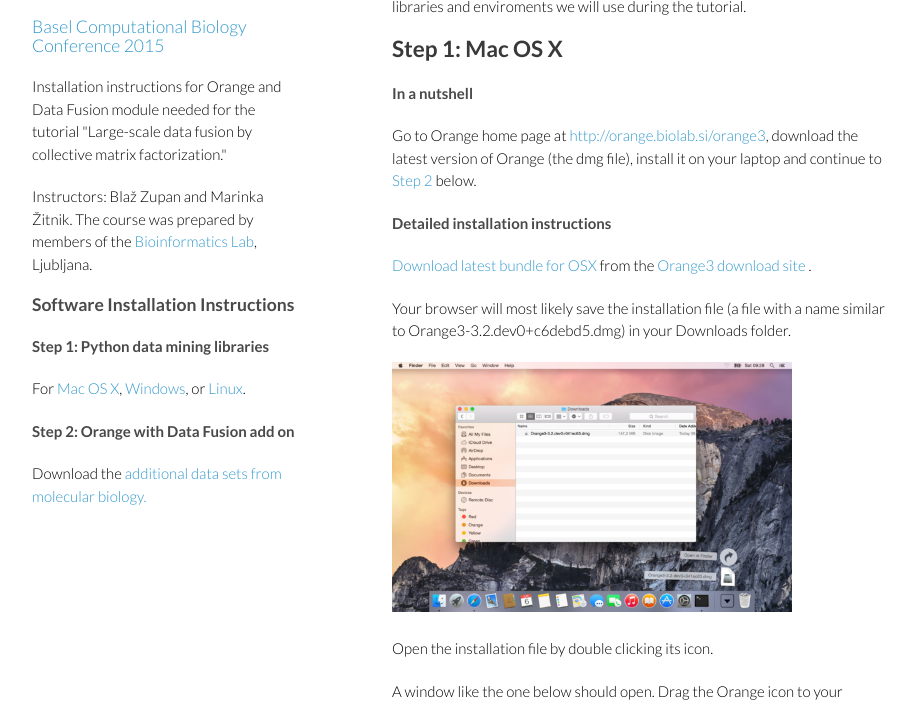
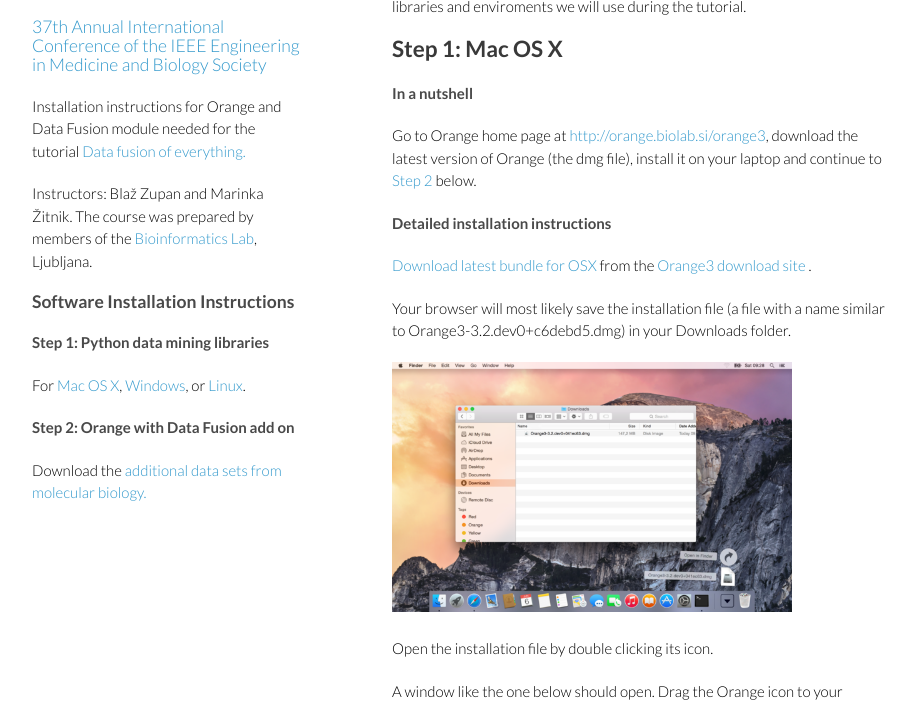
Before and after one commit to biolab/datafusion-installation-guide, a plain HTML site: page index.html in a window 1280 px wide. Shown: the part 86-792 px from the top of the page, without its empty margins (178-1094 px from the left). Drawn offline with Linux system fonts and the light colour scheme.

Commit message:
Replace BC^2 info with the EMBC

```diff
--- a/index.html
+++ b/index.html
@@ -18,9 +18,10 @@
       <header>
 
         <h2>Data Fusion in Orange</h2>
-        <h3><a href="http://www.bc2.ch/2015/">Basel Computational Biology Conference 2015</a></h3>
+        <h3><a href="http://embc.embs.org/2015/">37th Annual International Conference of the
+IEEE Engineering in Medicine and Biology Society</a></h3>
 
-        <p></p>Installation instructions for Orange and Data Fusion module needed for the tutorial "Large-scale data fusion by collective matrix factorization."
+        <p></p>Installation instructions for Orange and Data Fusion module needed for the tutorial <a href="http://embc.embs.org/2015/t-hd-3/">Data fusion of everything.</a>
 
 
         <p></p>Instructors: Blaž Zupan and Marinka Žitnik.
```
Lines whose indentation alone changed are shown as unchanged.
